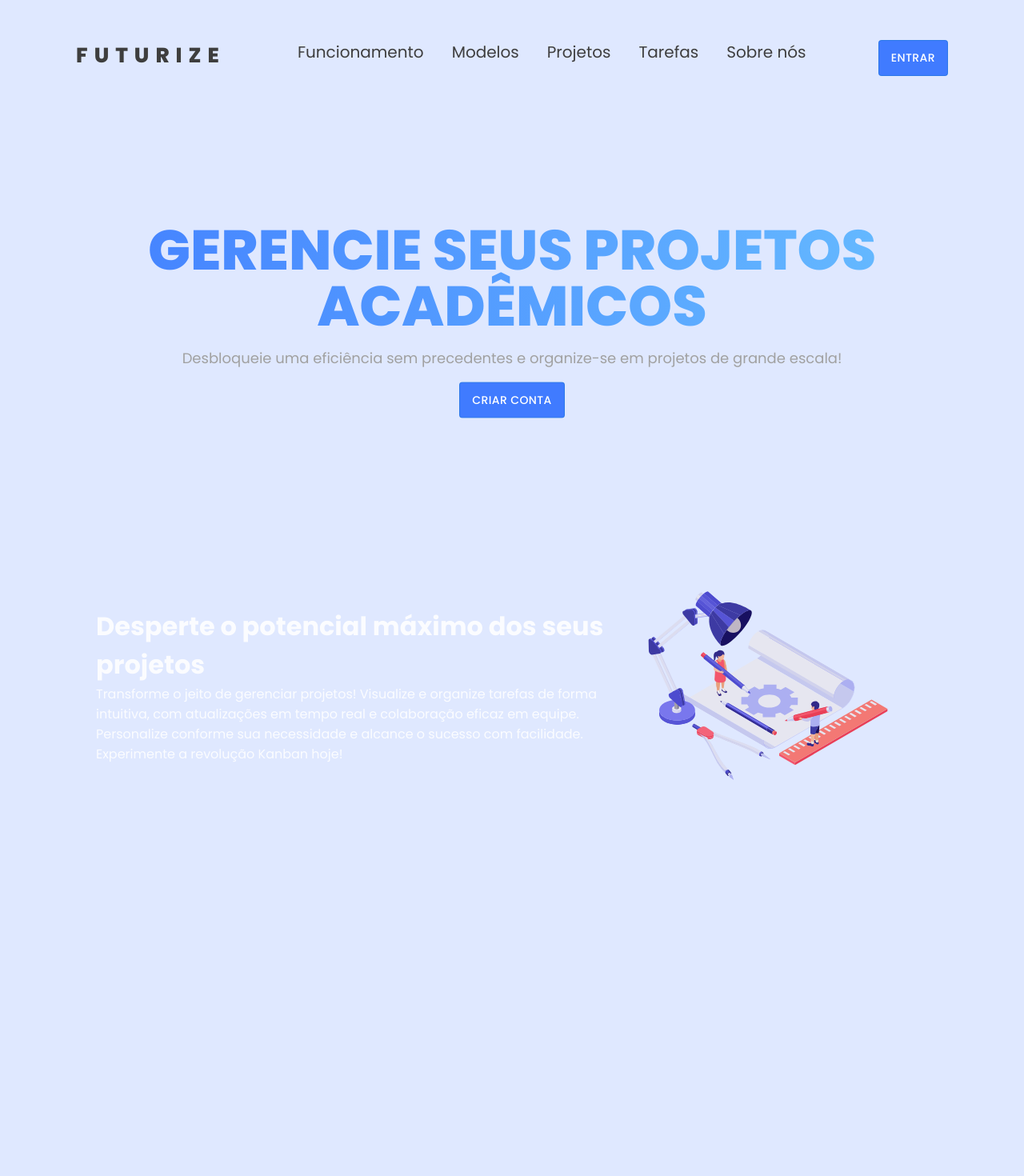
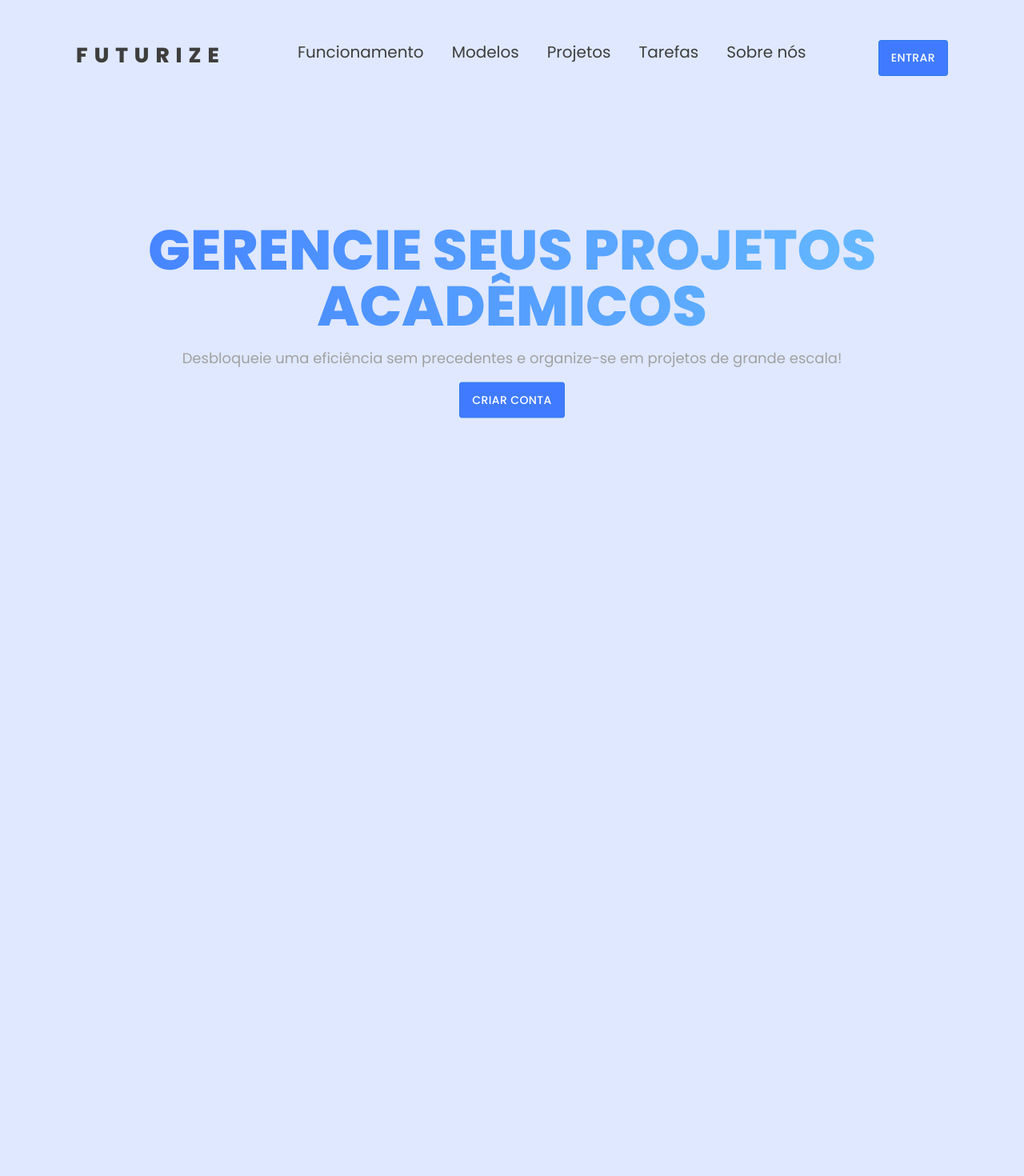
Before and after one commit to vitoriaGoncalves08/Futurize, a React (Vite) app in the folder futurize-frontend/: page / in a window 1280 px wide. Shown: the top 1470 px of the page at 80% size. After the commit the page ends 800 px from the top, so only its background shows below. Built offline with nearby package versions, Linux system fonts and the light colour scheme.

Commit message:
:lipstick: tela inicial

```diff
--- a/futurize-frontend/src/components/SiteInicial/SiteInicial.css
+++ b/futurize-frontend/src/components/SiteInicial/SiteInicial.css
@@ -3,8 +3,18 @@
   font-family: var(--font-family-sans-serif);
 }
 
+html{
+  width: 100%;
+  height: 100%;
+  overflow: hidden;
+}
+
 body{
-  max-width: 100%;
+  perspective: 1px;
+  transform-style: preserve-3d;
+  height: 100%;
+  width: 100%;
+  overflow-y: scroll;
   overflow-x: hidden;
 }
 
@@ -58,7 +68,7 @@ nav {
   left: 50%;
   transform: translate(-50%, -50%);
   text-align: center;
-  margin-bottom: 20px;
+  transform-style: inherit;
 }
 
 .Titulo p {
@@ -80,20 +90,17 @@ nav {
   margin: 1rem;
 }
 
-.MainContent {
-  /* display: none; */
-  margin-top: 32rem;
+.MainContent{
+  z-index: 2;
+  position: absolute;
+  top: 100vh;
+  padding: 40px;
 }
-
-/* .viseble{
-  display: block;
-} */
 
 .secao{
   display: flex;
   justify-content: center;
   align-items: center;
-  margin-top: 27rem;
 }
 
 .texto{
--- a/futurize-frontend/src/components/SiteInicial/SiteInicial.jsx
+++ b/futurize-frontend/src/components/SiteInicial/SiteInicial.jsx
@@ -29,6 +29,7 @@ function SiteInicial() {
           <li><a href="#sobre">Sobre nós</a></li>
         </ul>
       </div>
+
       <Buttons onClick={() => navigate('/login')}>Entrar</Buttons>
     </nav>
 
@@ -50,7 +51,6 @@ function SiteInicial() {
     </div>
 
     <div className='MainContent'>
-
       <div id="funciona" className='secao'>
         <div className="texto">
           <h1> Desperte o potencial máximo dos seus projetos</h1>
@@ -82,7 +82,6 @@ function SiteInicial() {
           </p>
         </div>
         <img src={projeto} alt="" srcset="" />
-
       </div>
 
       <div id="tarefas" className='secao'>
@@ -98,14 +97,12 @@ function SiteInicial() {
         <img src={projeto} alt="" srcset="" />
       </div>
 
-          <footer>
       <div id="sobre" className='secao'>
         <div className="texto">
           <h1>Sobre nós</h1>
           <p>Lorem ipsum dolor sit amet consectetur, adipisicing elit. Facilis animi non quis nihil suscipit pariatur, vero veniam ab tempora nobis blanditiis illum autem laborum quod exercitationem debitis laudantium. Distinctio, omnis?</p>
         </div>
       </div>
-          </footer>
 
     </div>
   </div>
--- a/futurize-frontend/src/index.css
+++ b/futurize-frontend/src/index.css
@@ -6,7 +6,6 @@
 
 body {
   height: 100vh;
-  /* overflow: hidden; */
 }
 
 :root {
```
Lines whose indentation alone changed are shown as unchanged.
